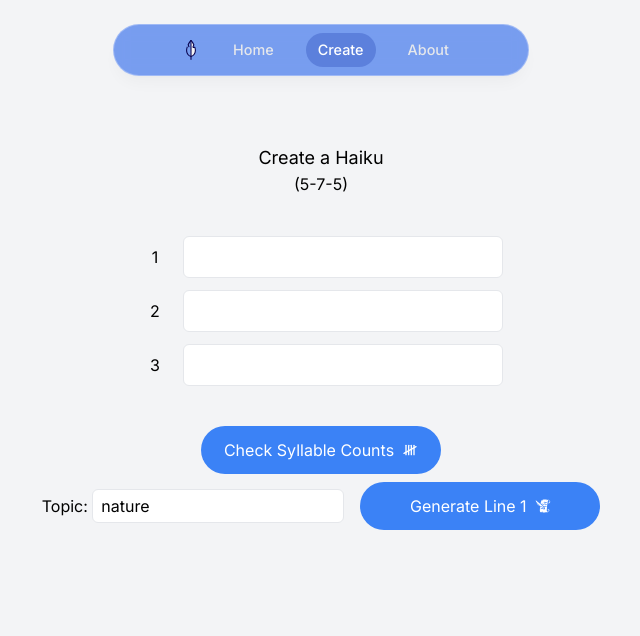
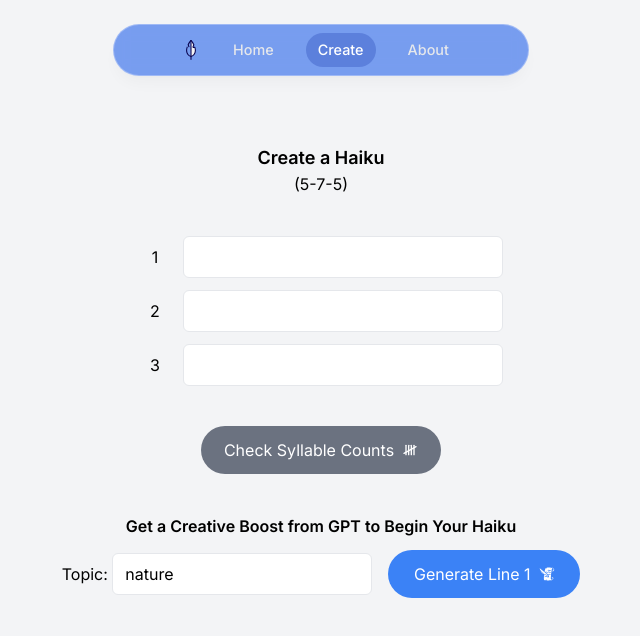
Before and after one commit to Z-Ahmad/quantum-quill, a Next.js app: page /create in a window 1280 px wide. Shown: the top 636 px of the page, without its empty margins (319-959 px from the left). Built offline with nearby package versions, Linux system fonts and the light colour scheme; no server answers.

Commit message:
Added framer motion to create page
Altered styling of syllable count and line generation buttons

Added header above line genration button

```diff
--- a/components/Create.tsx
+++ b/components/Create.tsx
@@ -1,5 +1,6 @@
 'use client'
 import React, { useState } from "react";
+import { motion } from "framer-motion";
 import { countSyllables} from "@/lib/api";
 import { generateLine } from "@/lib/api";
 import SyllableCheckButton from "./SyllableCheckButton";
@@ -53,9 +54,9 @@ export default function Create() {
 
 
   return (
-    <div>
+    <motion.div className="flex flex-col justify-center items-center" initial={{ opacity: 0 }} animate={{ opacity: 1 }} transition={{ duration: 0.325 }}>
       <form action="" className="flex flex-col justify-center items-center">
-        <h2 className="text-center text-lg">Create a Haiku</h2>
+        <h2 className="text-center text-lg font-semibold">Create a Haiku</h2>
         <p className="text-center tex-md mb-10">(5-7-5)</p>
         <div className="flex flex-col justify-center items-center gap-y-3 mb-5 sm:mb-10">
           {inputLines.map((line, index) => (
@@ -90,25 +91,26 @@ export default function Create() {
             await handleGenerateLine(topic);
           }}
         >
+          <h3 className="text-center text-md mt-8 mb-3 font-semibold">Get a Creative Boost from GPT to Begin Your Haiku</h3>
           <div className="flex flex-col sm:flex-row gap-4 items-center">
             <div>
               <label className="text-center" htmlFor="topic">
                 Topic:{" "}
               </label>
               <input
-                className="border rounded-md px-2 py-1"
+                className="border rounded-md px-3 py-2"
                 type="text"
                 name="topic"
                 id="topic"
                 onChange={(e) => handleTopicChange(e)}
                 value={topic}
                 autoComplete="off"
-                />
-              </div>
+              />
+            </div>
             <LineGenerationButton />
           </div>
         </form>
       </div>
-    </div>
+    </motion.div>
   );
 }
--- a/components/LineGenerationButton.tsx
+++ b/components/LineGenerationButton.tsx
@@ -9,7 +9,7 @@ export default function LineGenerationButton() {
     <div>
       <button
         type="submit"
-        className="group flex items-center justify-center gap-2 h-[3rem] w-[15rem] bg-blue-500 text-white rounded-full outline-none transition-all focus:scale-110 hover:scale-110 hover:bg-blue-800 active:scale-105  disabled:scale-100 disabled:bg-opacity-65"
+        className="group flex items-center justify-center gap-2 h-[3rem] w-[12rem] bg-blue-500 text-white rounded-full outline-none transition-all focus:scale-110 hover:scale-105 hover:bg-blue-800 active:scale-105  disabled:scale-100 disabled:bg-opacity-65"
         disabled={pending}
       >
         {pending ? (
--- a/components/SyllableCheckButton.tsx
+++ b/components/SyllableCheckButton.tsx
@@ -9,7 +9,7 @@ export default function SyllableCheckButton() {
     <div>
       <button
         type="submit"
-        className="group flex items-center justify-center gap-2 h-[3rem] w-[15rem] bg-blue-500 text-white rounded-full outline-none transition-all focus:scale-110 hover:scale-110 hover:bg-blue-800 active:scale-105  disabled:scale-100 disabled:bg-opacity-65"
+        className="group flex items-center justify-center gap-2 h-[3rem] w-[15rem] bg-gray-500 text-white rounded-full outline-none transition-all focus:scale-110 hover:scale-105 hover:bg-green-500 active:scale-105  disabled:scale-100 disabled:bg-opacity-65"
         disabled={pending}
       >
         {pending ? (
```
